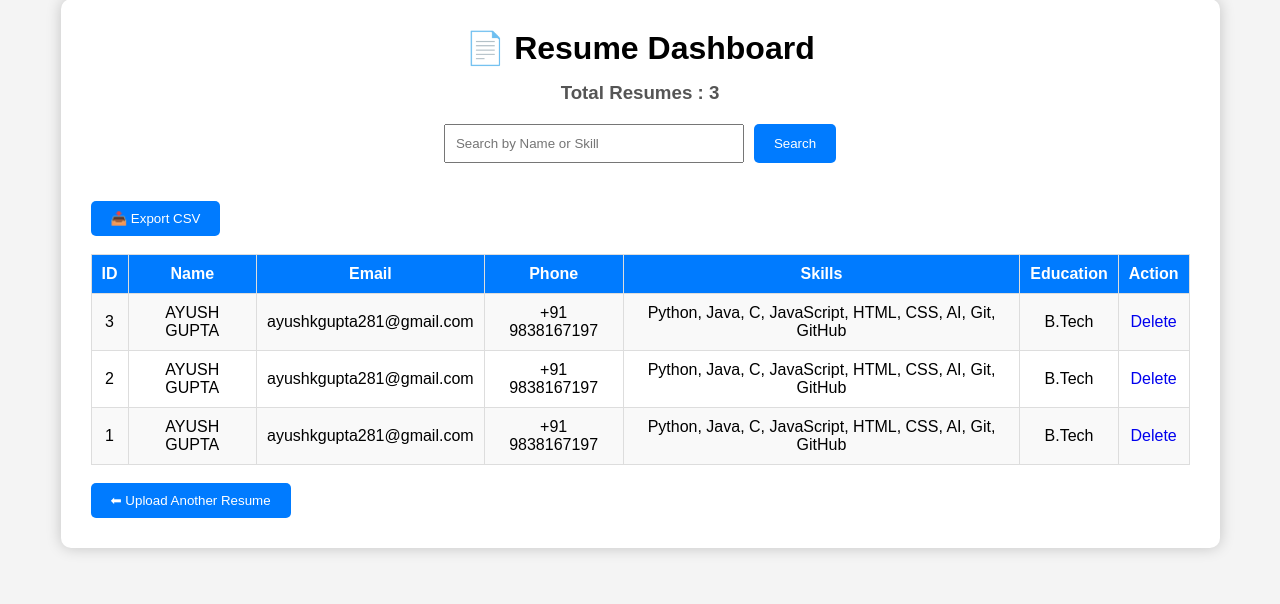
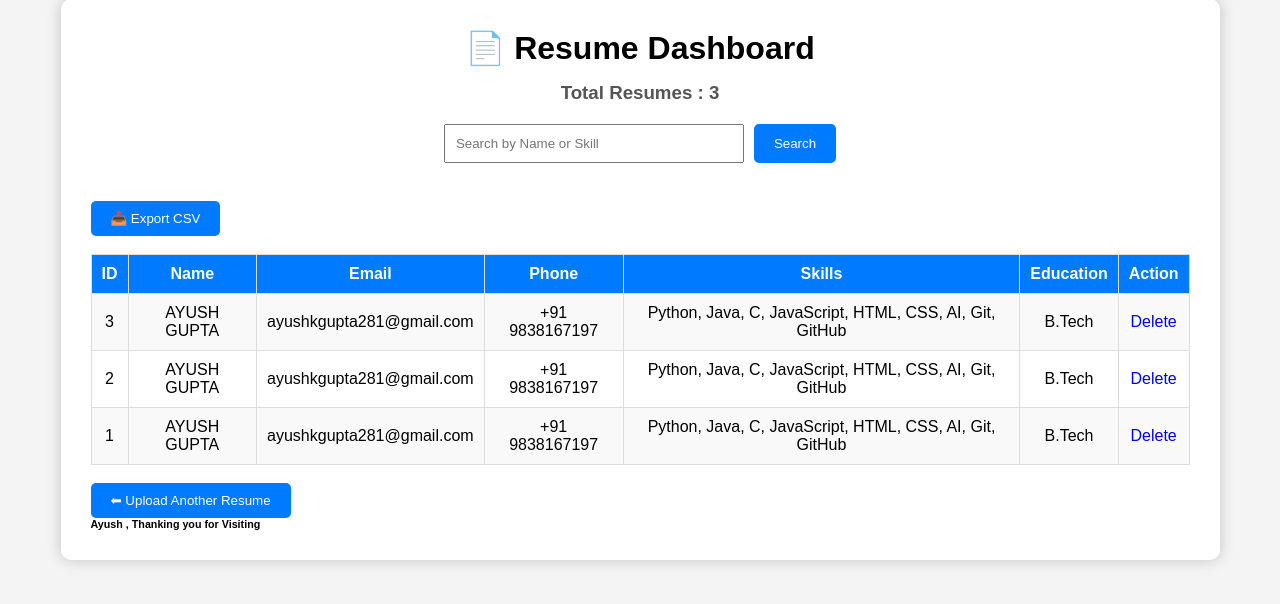
Before and after one commit to masterayush197/RESUME_PARSER, a Flask app: page /history in a window 1280 px wide. Shown: the part 31-635 px from the top of the page. Run offline with Flask 3, Linux system fonts and the light colour scheme; data comes from the database, SQL or seed files in the repository.

Commit message:
Add thank you message to history page

```diff
--- a/templates/history.html
+++ b/templates/history.html
@@ -91,8 +91,9 @@ Delete
 </button>
 
 </a>
+<h6>Ayush , Thanking you for Visiting</h6>
+</div>
 
-</div>
 
 </body>
 </html>
```
